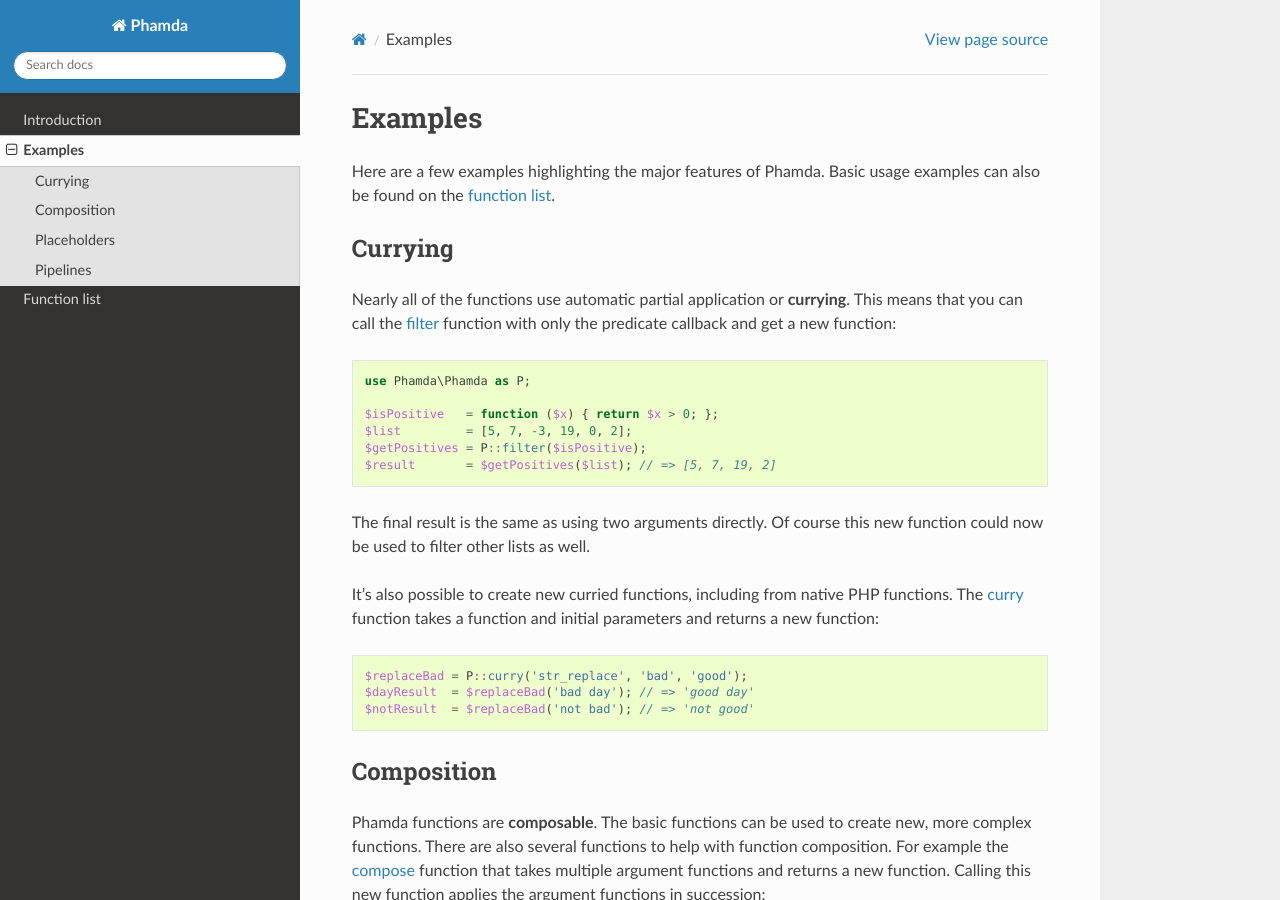
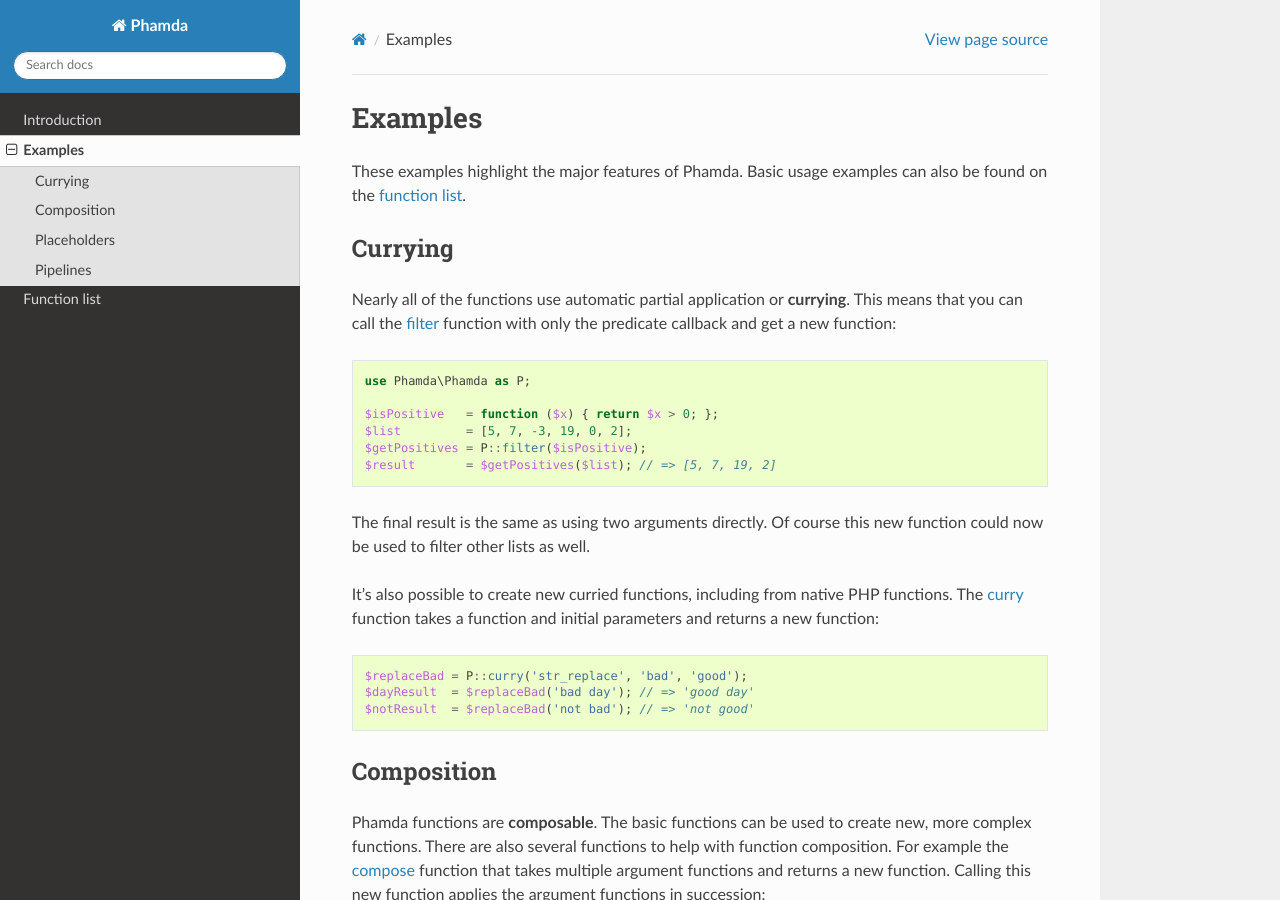
Before and after one commit to mpajunen/phamda, a Sphinx documentation site: the page built from docs/examples.rst, in a window 1280 px wide and 900 px high. Built offline with Sphinx 7.4.7 and the Read the Docs theme 2.0.0, drawn with Linux system fonts in a browser that asks for light colours.

```diff
--- a/docs/examples.rst
+++ b/docs/examples.rst
@@ -1,7 +1,7 @@
 Examples
 ========
 
-Here are a few examples highlighting the major features of Phamda. Basic usage examples can also be found on the
+These examples highlight the major features of Phamda. Basic usage examples can also be found on the
 :doc:`function list</functions>`.
 
 
```
Also changed, not shown: README.md (+3 -3 lines).
